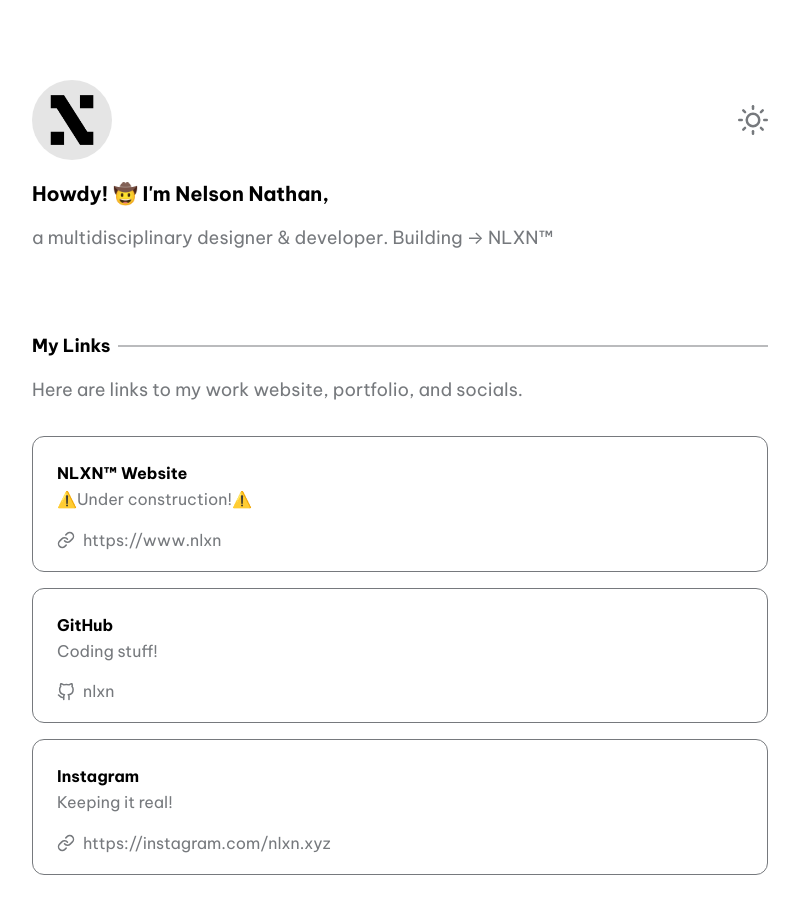
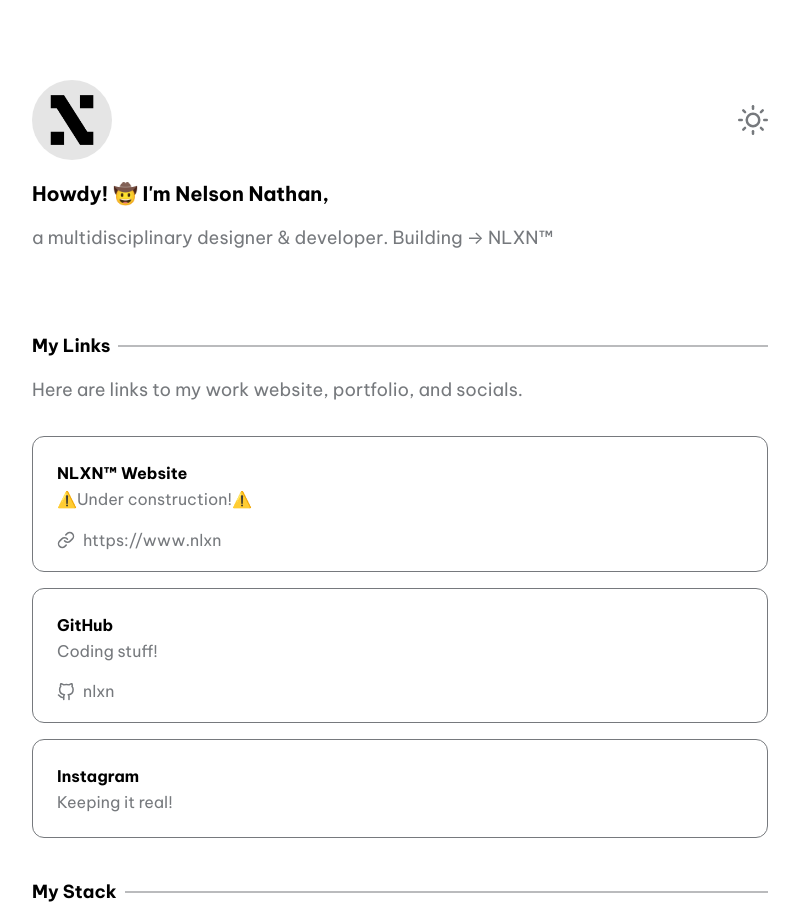
Before and after one commit to nlxn/profilio, a Next.js app: page / in a window 1280 px wide. Shown: the top 919 px of the page, without its empty margins (240-1039 px from the left). Built offline with nearby package versions, Linux system fonts and the light colour scheme.

Commit message:
Update config.js

```diff
--- a/data/config.js
+++ b/data/config.js
@@ -25,7 +25,7 @@
     {
       title: 'Instagram',
       description: 'Keeping it real!',
-      link: 'https://instagram.com/nlxn.xyz'
+      instagram: 'nlsnnate'
     }
   ]
 };
```
